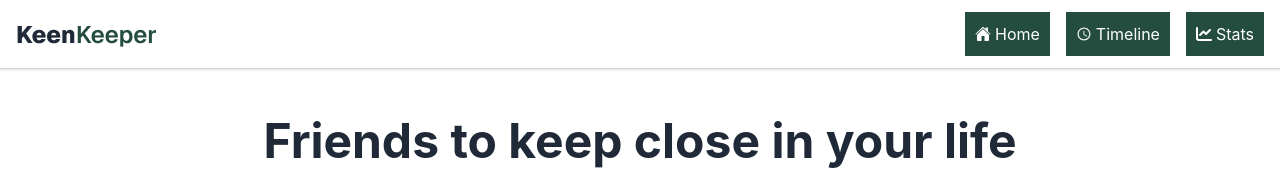
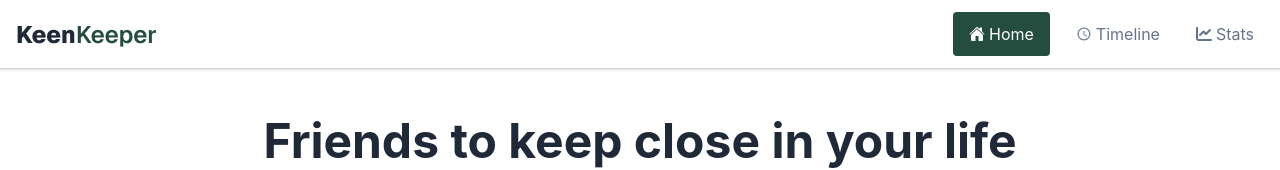
Before and after one commit to Kaowsar-Azad/7th-assignment, a React (Vite) app: page / in a window 1280 px wide. Shown: the top 170 px of the page. Built offline with nearby package versions, Linux system fonts and the light colour scheme.

Commit message:
navber section edit and ErrorPage add

```diff
--- /dev/null
+++ b/src/components/ErrorPage/ErrorPage.jsx
@@ -0,0 +1,16 @@
+import React from 'react'
+import { Link } from 'react-router-dom'
+
+export const ErrorPage = () => {
+  return (
+    <div className='flex flex-col items-center justify-center min-h-screen'>
+      <h1 className='text-[80px] font-bold text-[#244D3F]'>404</h1>
+      <p className='text-[24px] text-gray-500 mb-6'>Page not found</p>
+      <Link to="/">
+        <button className='bg-[#244D3F] text-white px-6 py-3 rounded'>
+          Go Home
+        </button>
+      </Link>
+    </div>
+  )
+}
--- a/src/components/Navber/Navber.jsx
+++ b/src/components/Navber/Navber.jsx
@@ -3,7 +3,7 @@ import navimg  from '../../../public/assets/logo.png'
 import { IoHome } from "react-icons/io5";
 import { IoMdTime } from "react-icons/io";
 import { FaChartLine } from "react-icons/fa6";
-import { Link } from 'react-router-dom';
+import { Link, NavLink } from 'react-router-dom';
 
 
 export const Navber = () => {
@@ -16,22 +16,32 @@ export const Navber = () => {
 
     <div className='flex flex-col sm:flex-row gap-3 sm:gap-4 w-full sm:w-auto justify-center sm:justify-end'>
 
-      <Link to="/">
-      <button className='flex text-white items-center justify-center gap-1 bg-[#244D3F] p-2.5 w-full sm:w-auto'>
-        <IoHome /> Home
+      <NavLink to="/">{({isActive}) => (
+        <button className={`flex  items-center justify-center gap-1  p-2.5 w-full sm:w-auto
+          ${isActive ?  'bg-[#244D3F] text-white rounded px-4' : "text-[#64748B]"}`
+        }>
+          <IoHome /> Home
       </button>
+      )}
+      </NavLink>
 
-      </Link>
-      <Link to="timeline">
-      <button className='flex text-white items-center justify-center gap-1 bg-[#244D3F] p-2.5 w-full sm:w-auto'>
-        <IoMdTime /> Timeline
+       <NavLink to="timeline">{({isActive}) => (
+        <button className={`flex  items-center justify-center gap-1  p-2.5 w-full sm:w-auto
+          ${isActive ?  'bg-[#244D3F] text-white rounded px-4 ' : "text-[#64748B]"}`
+        }>
+          <IoMdTime /> Timeline
       </button>
-      </Link>
+      )}
+      </NavLink>
 
-      <Link   to="stats"
-      className='flex text-white items-center justify-center gap-1 bg-[#244D3F] p-2.5 w-full sm:w-auto'>
-        <FaChartLine /> Stats
-      </Link>
+      <NavLink to="stats">{({isActive}) => (
+        <button className={`flex items-center justify-center gap-1  p-2.5 w-full sm:w-auto
+          ${isActive ? 'bg-[#244D3F] text-white rounded px-4' : "text-[#64748B]"}`
+        }>
+           <FaChartLine /> Stats
+      </button>
+      )}
+      </NavLink>
 
     </div>
   </div>
```
Also changed, not shown: src/components/Routes/Routes.jsx (+6 -1 lines).
